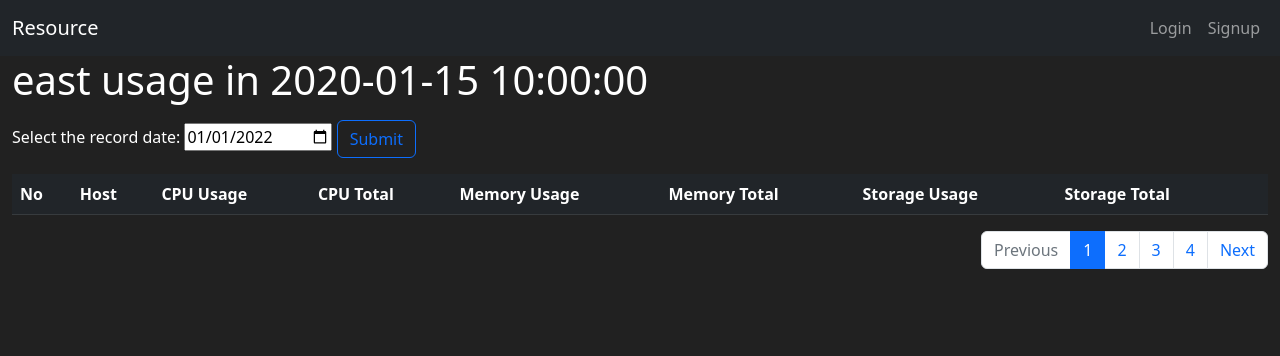
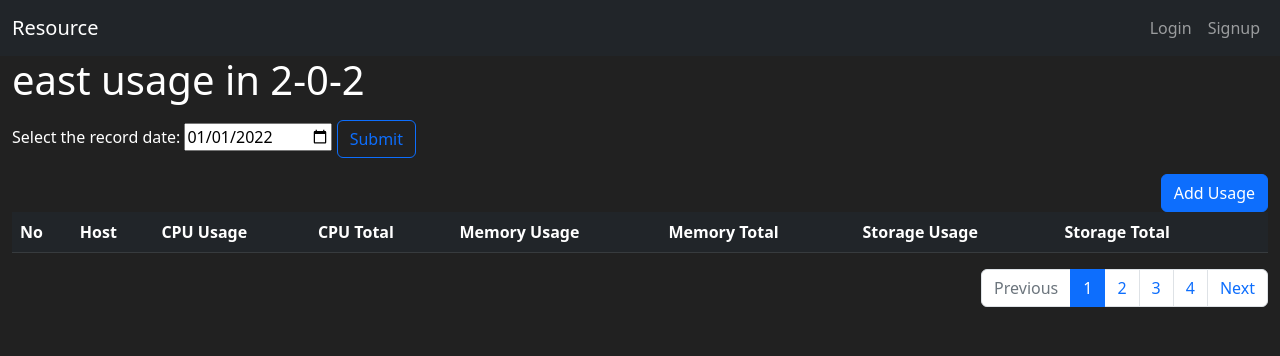
Before and after one commit to hong-per/flask_crypto, a Flask app: template resource/templates/region/region_usage_detail.html in a window 1280 px wide. Shown: the top 356 px of the page. Run offline with Flask 2, Linux system fonts and the light colour scheme; data comes from the database, SQL or seed files in the repository; the template is opened without the code that fills it: values that come from a table or form of the project are taken from there, most other values are stand-ins (such as "Sample title", 1, 10 or a date in 2020); lists and menus that the app fills with data are empty.

Commit message:
fix and add usage in region usage detail page

```diff
--- a/resource/templates/region/region_usage_detail.html
+++ b/resource/templates/region/region_usage_detail.html
@@ -6,7 +6,7 @@
 
 {% block content %}
 <div class="container-fluid">
-    <h1>{{ region.name }} usage in {{ record_date }}</h1>
+    <h1>{{ region.name }} usage in {{ date[0] }}-{{ date[1] }}-{{ date[2] }}</h1>
     <form action="{{ url_for('region.usage_detail', region_id=region.id) }}" class="my-3">
         {{ form.csrf_token }}
         <label for="date">Select the record date:
@@ -14,6 +14,9 @@
           <button type="submit" class="btn btn-outline-primary">Submit</button>
         </label>
     </form>
+    <div class="d-grid gap-2 d-md-flex justify-content-md-end">
+        <a class="btn btn-primary" href="{{ url_for('usage.create', region_id=region.id, record_date=record_date) }}" role="button">Add Usage</a>
+    </div>
     <table class="table table-hover table-striped table-dark">
         <thead>
         <tr>
```
